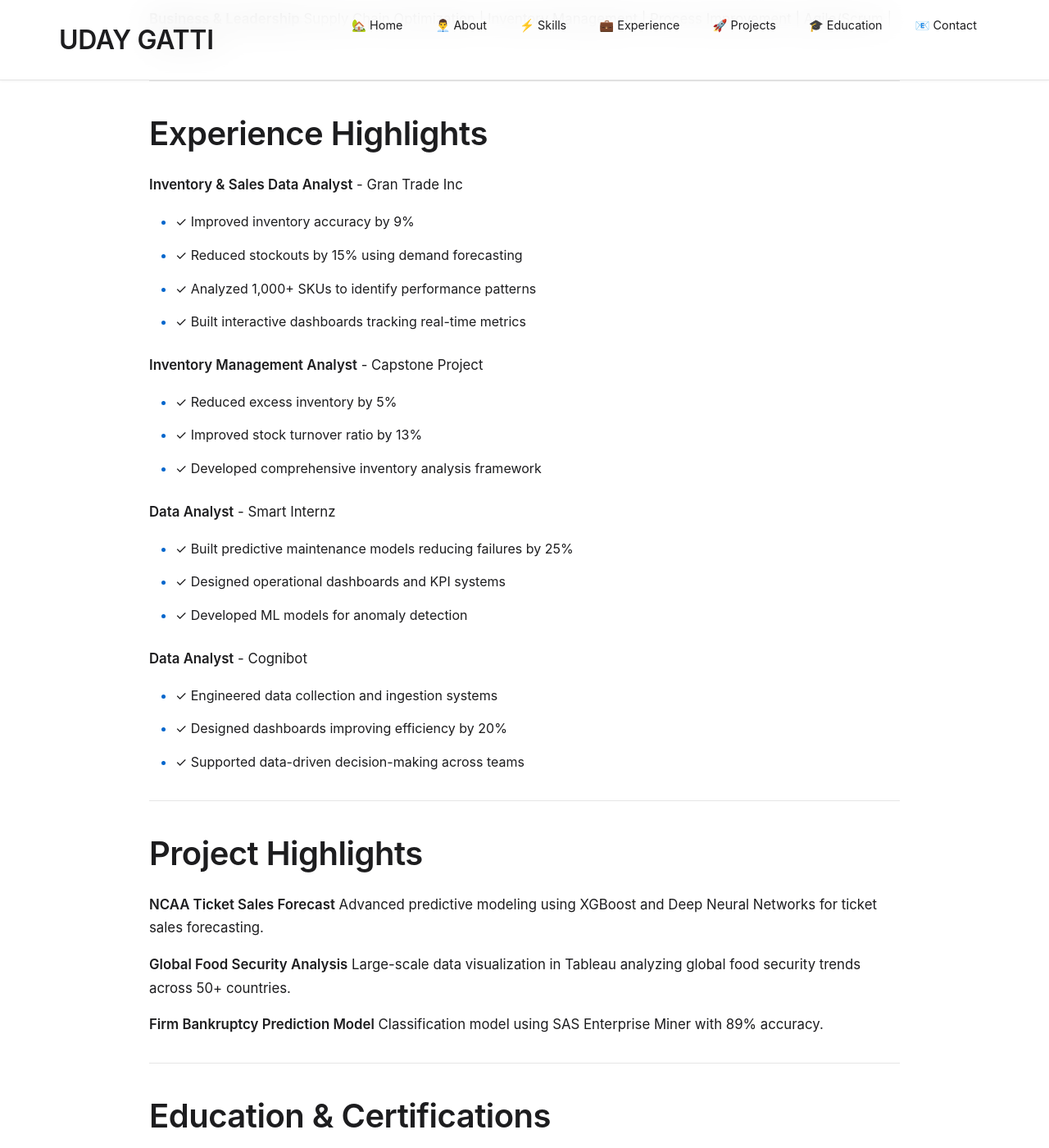
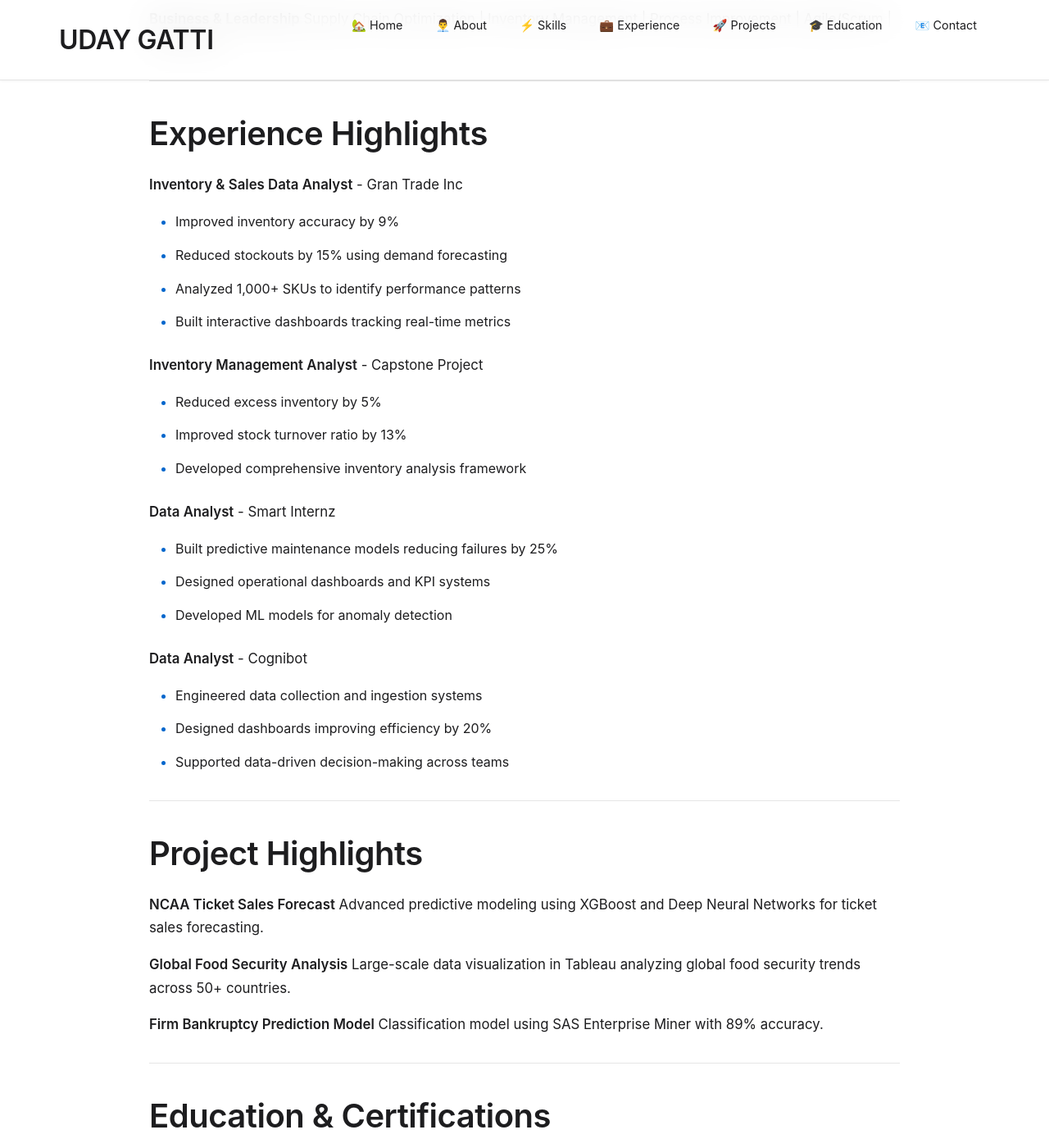
Before and after one commit to gattiuday/portfolio, a Jekyll site: the page built from index.md, in a window 1280 px wide and 1400 px high, scrolled down 1772 px. Shown: the whole window at 82% size. Built offline with Jekyll 4.4.1, drawn with Linux system fonts in a browser that asks for light colours; some of the changed text lies outside the part shown.

Commit message:
Clean homepage - remove decorative emojis and tick marks

```diff
--- a/index.md
+++ b/index.md
@@ -22,19 +22,19 @@
 
 ## What I Do
 
-### 📊 Data Analytics & Insights
+### Data Analytics & Insights
 Transform raw data into clear, actionable insights. Analyze complex datasets across supply chain, CRM, and operations to uncover trends and opportunities.
 
-### 📈 Data Visualization & Dashboards
+### Data Visualization & Dashboards
 Design intuitive, interactive dashboards that tell compelling data stories. From real-time metrics to strategic KPIs.
 
-### 🤖 Predictive Analytics & ML
+### Predictive Analytics & ML
 Build ML models for forecasting, predictive maintenance, and optimization. XGBoost sales forecasting, 25% failure reduction.
 
-### 🔄 Supply Chain Optimization
+### Supply Chain Optimization
 Analyze inventory patterns, forecast demand, optimize stock turnover. 5% inventory reduction, 13% stock turnover improvement.
 
-### ☁️ Data Engineering & Cloud
+### Data Engineering & Cloud
 Architect data pipelines, ETL processes, analytics infrastructure on GCP, AWS, Azure. BigQuery, NoSQL expertise.
 
 ---
@@ -55,25 +55,25 @@
 ## Experience Highlights
 
 **Inventory & Sales Data Analyst** - Gran Trade Inc
-- ✓ Improved inventory accuracy by 9%
-- ✓ Reduced stockouts by 15% using demand forecasting
-- ✓ Analyzed 1,000+ SKUs to identify performance patterns
-- ✓ Built interactive dashboards tracking real-time metrics
+- Improved inventory accuracy by 9%
+- Reduced stockouts by 15% using demand forecasting
+- Analyzed 1,000+ SKUs to identify performance patterns
+- Built interactive dashboards tracking real-time metrics
 
 **Inventory Management Analyst** - Capstone Project
-- ✓ Reduced excess inventory by 5%
-- ✓ Improved stock turnover ratio by 13%
-- ✓ Developed comprehensive inventory analysis framework
+- Reduced excess inventory by 5%
+- Improved stock turnover ratio by 13%
+- Developed comprehensive inventory analysis framework
 
 **Data Analyst** - Smart Internz
-- ✓ Built predictive maintenance models reducing failures by 25%
-- ✓ Designed operational dashboards and KPI systems
-- ✓ Developed ML models for anomaly detection
+- Built predictive maintenance models reducing failures by 25%
+- Designed operational dashboards and KPI systems
+- Developed ML models for anomaly detection
 
 **Data Analyst** - Cognibot
-- ✓ Engineered data collection and ingestion systems
-- ✓ Designed dashboards improving efficiency by 20%
-- ✓ Supported data-driven decision-making across teams
+- Engineered data collection and ingestion systems
+- Designed dashboards improving efficiency by 20%
+- Supported data-driven decision-making across teams
 
 ---
 
@@ -99,10 +99,10 @@
 Sathyabama University
 
 **Professional Certifications**
-- ✓ Google Data Analytics Professional Certificate
-- ✓ IBM Data Analyst Professional Certificate
-- ✓ Microsoft Power BI Data Analyst Associate
-- ✓ CompTIA Security+ Data Analyst (Data+)
+- Google Data Analytics Professional Certificate
+- IBM Data Analyst Professional Certificate
+- Microsoft Power BI Data Analyst Associate
+- CompTIA Security+ Data Analyst (Data+)
 
 **Leadership & Recognition**
 - Co-founder, ACM Student Chapter at University of Bridgeport
@@ -115,7 +115,7 @@
 
 **Location:** Phoenix, AZ
 **Email:** gattiuday@gmail.com
-**Portfolio:** [Explore Projects](/portfolio/projects)
-**LinkedIn:** [Connect](https://linkedin.com)
+**Portfolio:** Explore Projects
+**LinkedIn:** Connect
 
-*Interested in collaborating? Let's connect and explore how data-driven strategies can transform your business.*
+Interested in collaborating? Let's connect and explore how data-driven strategies can transform your business.
```
